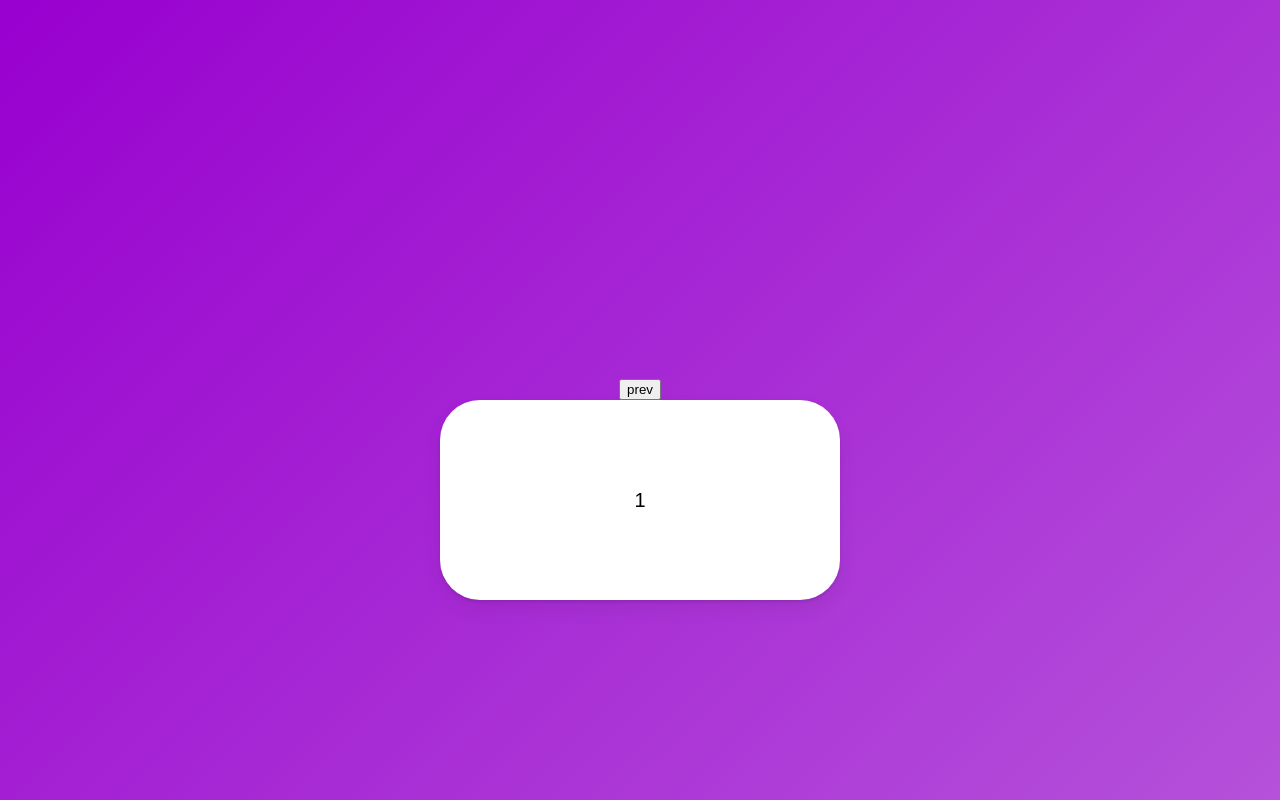
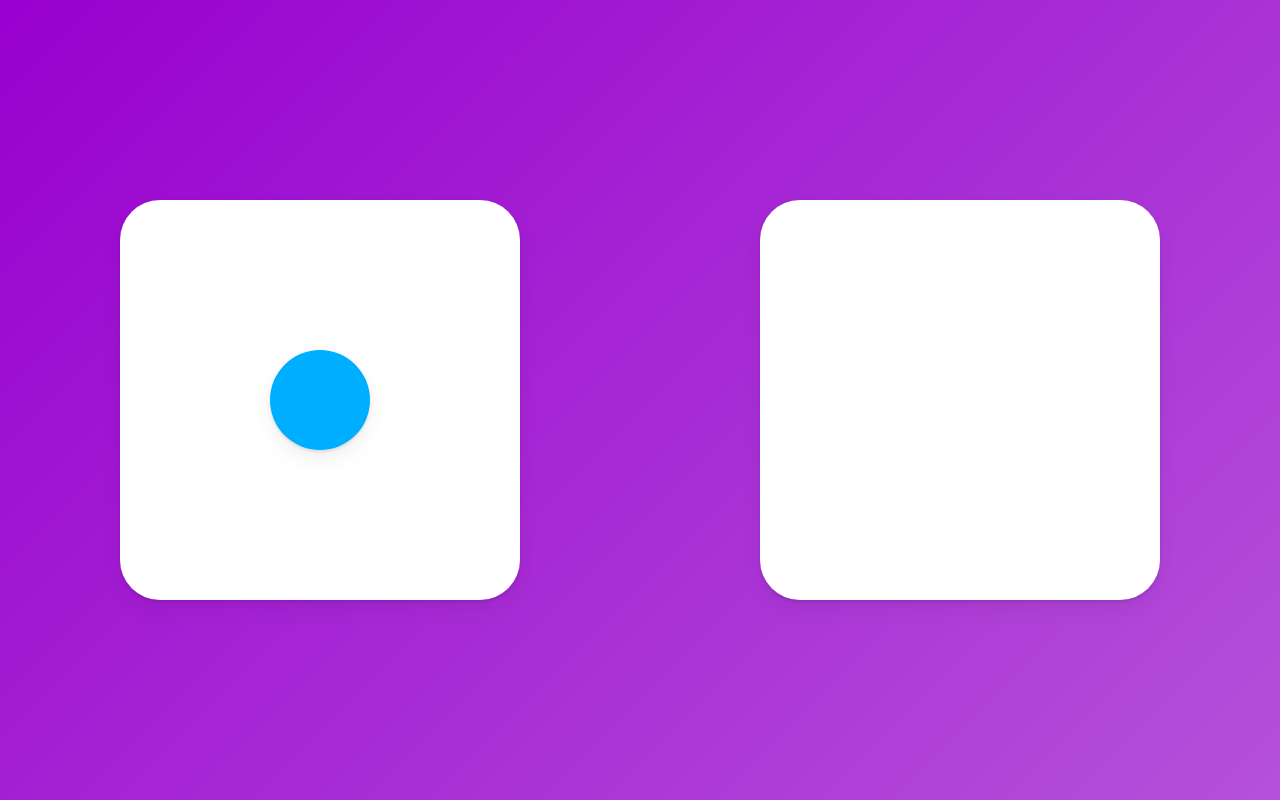
Before and after one commit to kim-seonkyu/react-animations, a React (Create React App) app: page / in a window 1280 px wide. Built offline with nearby package versions, Linux system fonts and the light colour scheme.

Commit message:
★layout

```diff
--- a/src/App.tsx
+++ b/src/App.tsx
@@ -6,18 +6,15 @@
   height: 100vh;
   width: 100vw;
   display: flex;
-  justify-content: center;
+  justify-content: space-around;
   align-items: center;
-  flex-direction: column;
 `;
 
 const Box = styled(motion.div)`
   width: 400px;
-  height: 200px;
+  height: 400px;
   background-color: rgba(255, 255, 255, 1);
   border-radius: 40px;
-  position: absolute;
-  top: 400px;
   display: flex;
   justify-content: center;
   align-items: center;
@@ -25,60 +22,30 @@
   box-shadow: 0 2px 3px rgba(0, 0, 0, 0.1), 0 10px 20px rgba(0, 0, 0, 0.06);
 `;
 
-const box = {
-  entry: (isBack: boolean) => ({
-    x: isBack ? -300 : 300,
-    opacity: 0,
-    scale: 0,
-    transition: {
-      duration: 0.5,
-    },
-  }),
-  center: {
-    x: 0,
-    opacity: 1,
-    scale: 1,
-    transition: {
-      duration: 0.5,
-    },
-  },
-  exit: (isBack: boolean) => ({
-    x: isBack ? 300 : -300,
-    opacity: 0,
-    scale: 0,
-    transition: {
-      duration: 0.5,
-    },
-  }),
-};
+const Circle = styled(motion.div)`
+  background-color: #00aeff;
+  width: 100px;
+  height: 100px;
+  box-shadow: 0 2px 3px rgba(0, 0, 0, 0.1), 0 10px 20px rgba(0, 0, 0, 0.06);
+`;
 
 function App() {
-  const [visible, setVisible] = useState(1);
-  const [back, setBack] = useState(false);
-  const nextPlease = () => {
-    setBack(false);
-    setVisible((prev) => (prev === 10 ? 10 : prev + 1));
-  };
-  const prevPlease = () => {
-    setBack(true);
-    setVisible((prev) => (prev === 1 ? 1 : prev - 1));
+  const [clicked, setClicked] = useState(false);
+  const toggleClicked = () => {
+    setClicked((prev) => !prev);
   };
   return (
-    <Wrapper>
-      <AnimatePresence custom={back}>
-        <Box
-          custom={back}
-          variants={box}
-          initial="entry"
-          animate="center"
-          exit="exit"
-          key={visible}
-        >
-          {visible}
-        </Box>
-      </AnimatePresence>
-      <button onClick={prevPlease}>prev</button>
-      <button onClick={nextPlease}>next</button>
+    <Wrapper onClick={toggleClicked}>
+      <Box>
+        {!clicked ? (
+          <Circle layoutId="circle" style={{ borderRadius: 50, scale: 1 }} />
+        ) : null}
+      </Box>
+      <Box>
+        {clicked ? (
+          <Circle layoutId="circle" style={{ borderRadius: 0, scale: 2 }} />
+        ) : null}
+      </Box>
     </Wrapper>
   );
 }
```
